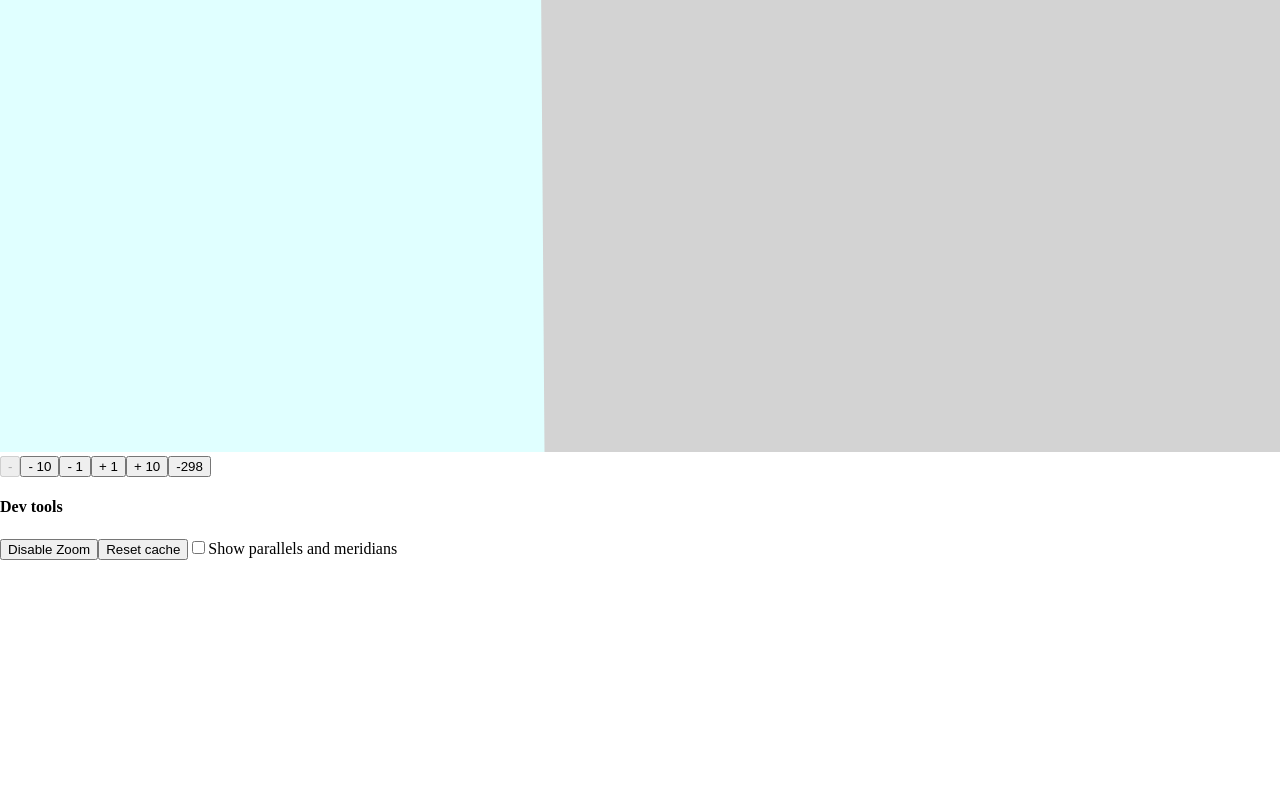
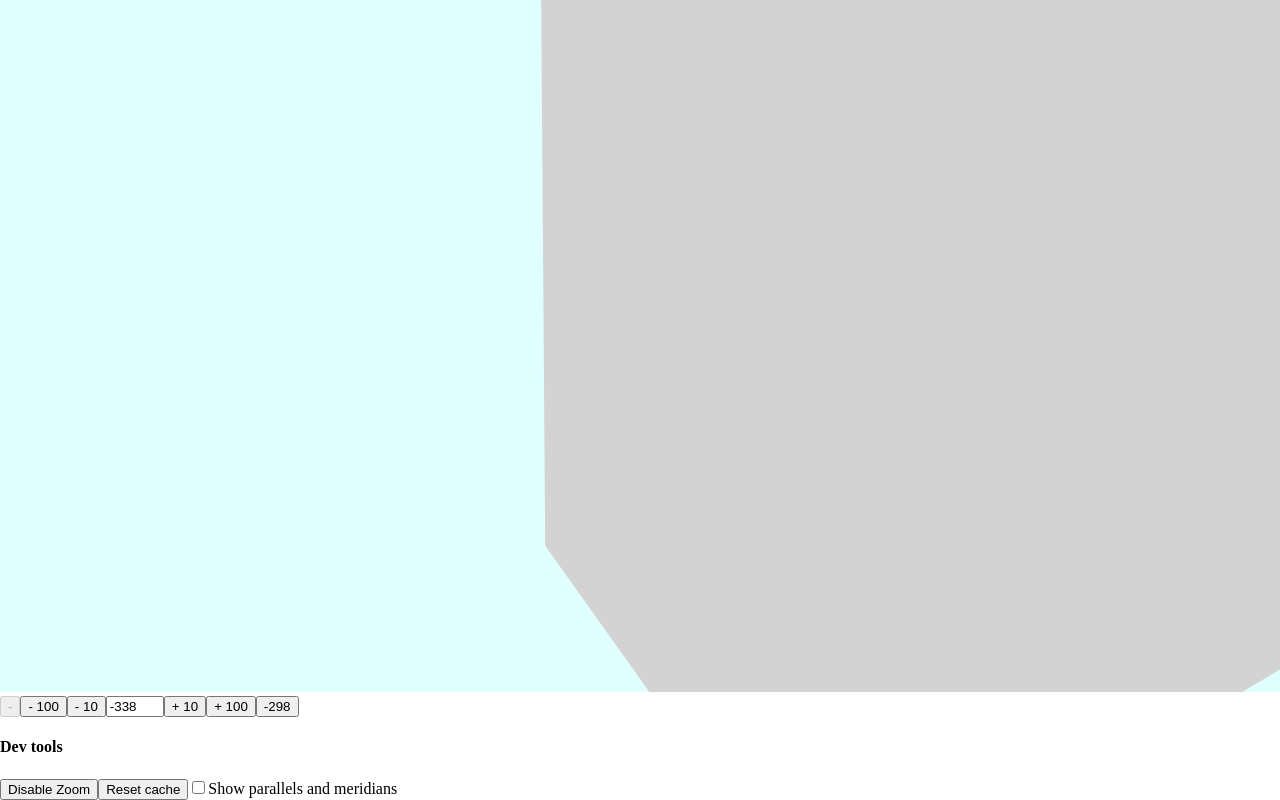
Before and after one commit to jarmop/history-map, a React (Vite) app: page / in a window 1280 px wide. Shown: the part 268-1068 px from the top of the page. Before the commit the page ends 828 px from the top, so only its background shows below. Built offline with nearby package versions, Linux system fonts and the light colour scheme.

Commit message:
YearInput

```diff
--- a/src/App.tsx
+++ b/src/App.tsx
@@ -1,5 +1,5 @@
 import './App.css'
-import { World } from './World'
+import { World } from './world/World'
 
 function App() {
   return (
--- a/src/World.tsx
+++ /dev/null
@@ -1,61 +0,0 @@
-import { useEffect, useState } from 'react'
-import { CustomMap } from './CustomMap/CustomMap'
-import * as storage from './storage'
-import { useData, useYears } from './data/useData'
-import { DevTools } from './DevTools'
-
-export function World() {
-  const years = useYears()
-  const [year, setYear] = useState(storage.getYear() || years[0])
-  const [config, setConfig] = useState(storage.getConfig)
-
-  useEffect(() => storage.setYear(year), [year])
-
-  const { islands, stateBorders } = useData(year)
-
-  let yearOfPreviousChange: number | undefined = undefined
-  let yearOfNextChange: number | undefined = undefined
-  years.forEach((testYear) => {
-    if (testYear < year) {
-      yearOfPreviousChange = testYear
-    }
-
-    if (yearOfNextChange === undefined && testYear > year) {
-      yearOfNextChange = testYear
-    }
-  })
-
-  return (
-    <div>
-      <div style={{ position: 'fixed', fontSize: '40px' }}>{year}</div>
-      <CustomMap
-        islands={islands}
-        stateBorders={stateBorders}
-        config={config}
-      />
-      <button
-        onClick={() =>
-          yearOfPreviousChange !== undefined && setYear(yearOfPreviousChange)
-        }
-        disabled={yearOfPreviousChange === undefined}
-      >
-        {yearOfPreviousChange || '-'}
-      </button>
-      <button onClick={() => setYear(year - 10)}>{'- 10'}</button>
-      <button onClick={() => setYear(year - 1)}>{'- 1'}</button>
-      <button onClick={() => setYear(year + 1)}>{'+ 1'}</button>
-      <button onClick={() => setYear(year + 10)}>{'+ 10'}</button>
-      <button
-        onClick={() =>
-          yearOfNextChange !== undefined && setYear(yearOfNextChange)
-        }
-        disabled={yearOfNextChange === undefined}
-      >
-        {yearOfNextChange || '-'}
-      </button>
-      <h4>Dev tools</h4>
-
-      <DevTools config={config} setConfig={setConfig} />
-    </div>
-  )
-}
--- a/src/customMap/CustomMap.tsx
+++ b/src/customMap/CustomMap.tsx
@@ -19,7 +19,8 @@ export type NewRegion = {
   index: number
 }
 
-const aspectRatio = 16 / 9
+// const aspectRatio = 16 / 9
+const aspectRatio = 4 / 3
 // const aspectRatio = 1
 
 const stateColors = [
--- a/src/DevTools.tsx
+++ b/src/world/DevTools.tsx
@@ -1,5 +1,5 @@
-import { reset } from './storage'
-import { Config } from './types'
+import { reset } from '../storage'
+import { Config } from '../types'
 
 interface DevToolsProps {
   config: Config
@@ -9,6 +9,7 @@ interface DevToolsProps {
 export function DevTools({ config, setConfig }: DevToolsProps) {
   return (
     <>
+      <h4>Dev tools</h4>
       <button
         onClick={() =>
           setConfig({
--- /dev/null
+++ b/src/world/World.tsx
@@ -0,0 +1,31 @@
+import { useEffect, useState } from 'react'
+import { CustomMap } from '../CustomMap/CustomMap'
+import * as storage from '../storage'
+import { useData, useYears } from '../data/useData'
+import { DevTools } from './DevTools'
+import { YearInput } from './YearInput'
+
+export function World() {
+  const years = useYears()
+  const [year, setYear] = useState(storage.getYear() || years[0])
+  const [config, setConfig] = useState(storage.getConfig)
+
+  useEffect(() => storage.setYear(year), [year])
+
+  const { islands, stateBorders } = useData(year)
+
+  return (
+    <div>
+      <div style={{ position: 'fixed', fontSize: '40px' }}>{year}</div>
+      <CustomMap
+        islands={islands}
+        stateBorders={stateBorders}
+        config={config}
+      />
+      <YearInput year={year} years={years} onChange={(year) => setYear(year)} />
+
+
+      <DevTools config={config} setConfig={setConfig} />
+    </div>
+  )
+}
--- /dev/null
+++ b/src/world/YearInput.tsx
@@ -0,0 +1,67 @@
+import { useEffect, useRef } from 'react'
+
+interface YearInput {
+  year: number
+  years: number[]
+  onChange: (year: number) => void
+}
+
+export function YearInput({ year, years, onChange: setYear }: YearInput) {
+  const inputDomRef = useRef<HTMLInputElement>(null)
+
+  useEffect(() => {
+    const inputElement = inputDomRef.current
+    if (inputElement) {
+      inputElement.value = year.toString()
+    }
+  }, [year])
+
+  let yearOfPreviousChange: number | undefined = undefined
+  let yearOfNextChange: number | undefined = undefined
+  years.forEach((testYear) => {
+    if (testYear < year) {
+      yearOfPreviousChange = testYear
+    }
+
+    if (yearOfNextChange === undefined && testYear > year) {
+      yearOfNextChange = testYear
+    }
+  })
+
+  return (
+    <>
+      <button
+        onClick={() =>
+          yearOfPreviousChange !== undefined && setYear(yearOfPreviousChange)
+        }
+        disabled={yearOfPreviousChange === undefined}
+      >
+        {yearOfPreviousChange || '-'}
+      </button>
+      <button onClick={() => setYear(year - 100)}>{'- 100'}</button>
+      <button onClick={() => setYear(year - 10)}>{'- 10'}</button>
+      {/* <button onClick={() => setYear(year - 1)}>{'- 1'}</button>
+      <button onClick={() => setYear(year + 1)}>{'+ 1'}</button> */}
+      <input
+        ref={inputDomRef}
+        type="number"
+        defaultValue={year}
+        onChange={(e) => {
+          const year = parseInt(e.target.value)
+          !isNaN(year) && setYear(year)
+        }}
+        style={{ width: '50px' }}
+      />
+      <button onClick={() => setYear(year + 10)}>{'+ 10'}</button>
+      <button onClick={() => setYear(year + 100)}>{'+ 100'}</button>
+      <button
+        onClick={() =>
+          yearOfNextChange !== undefined && setYear(yearOfNextChange)
+        }
+        disabled={yearOfNextChange === undefined}
+      >
+        {yearOfNextChange || '-'}
+      </button>
+    </>
+  )
+}
```
